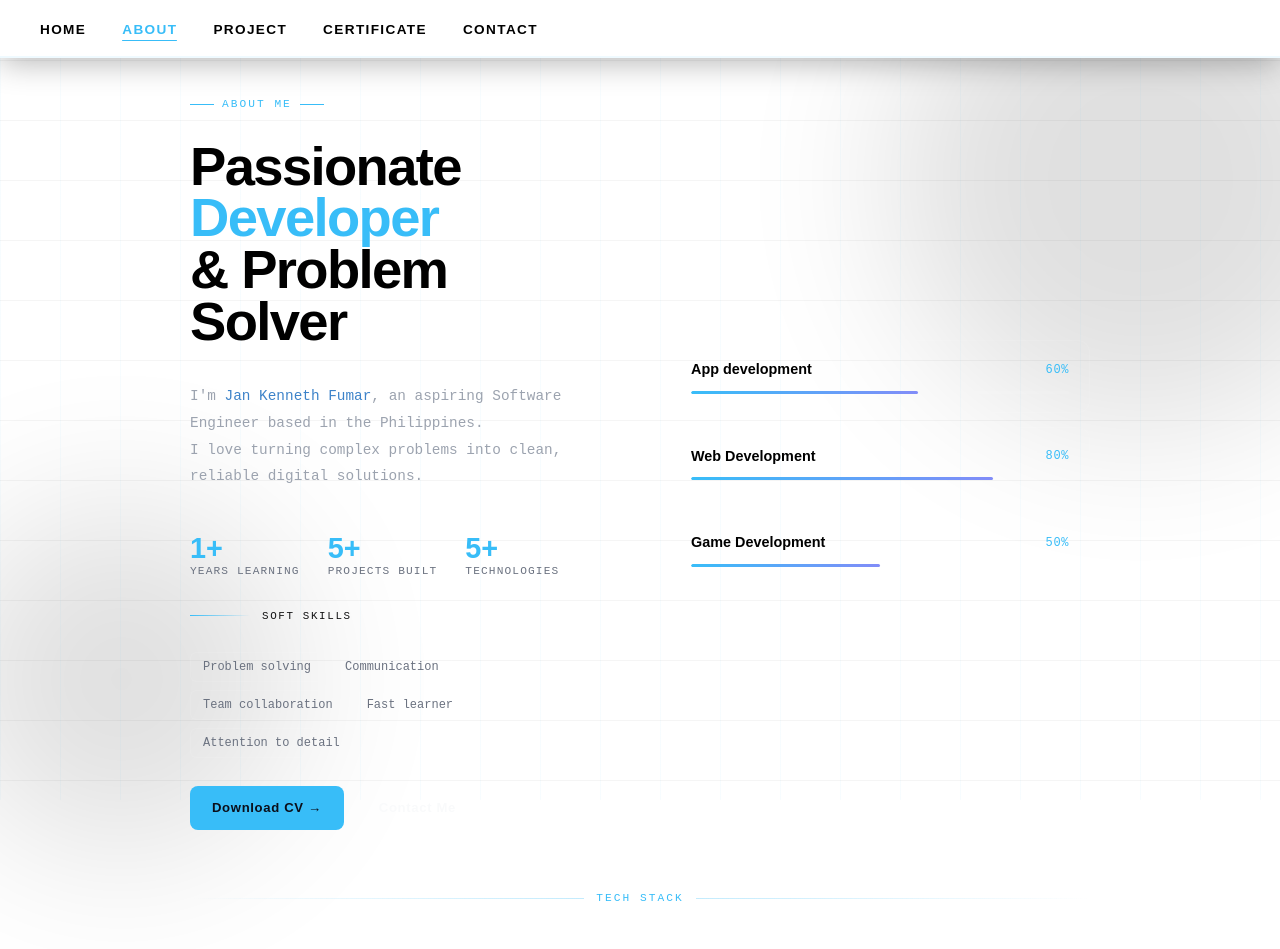
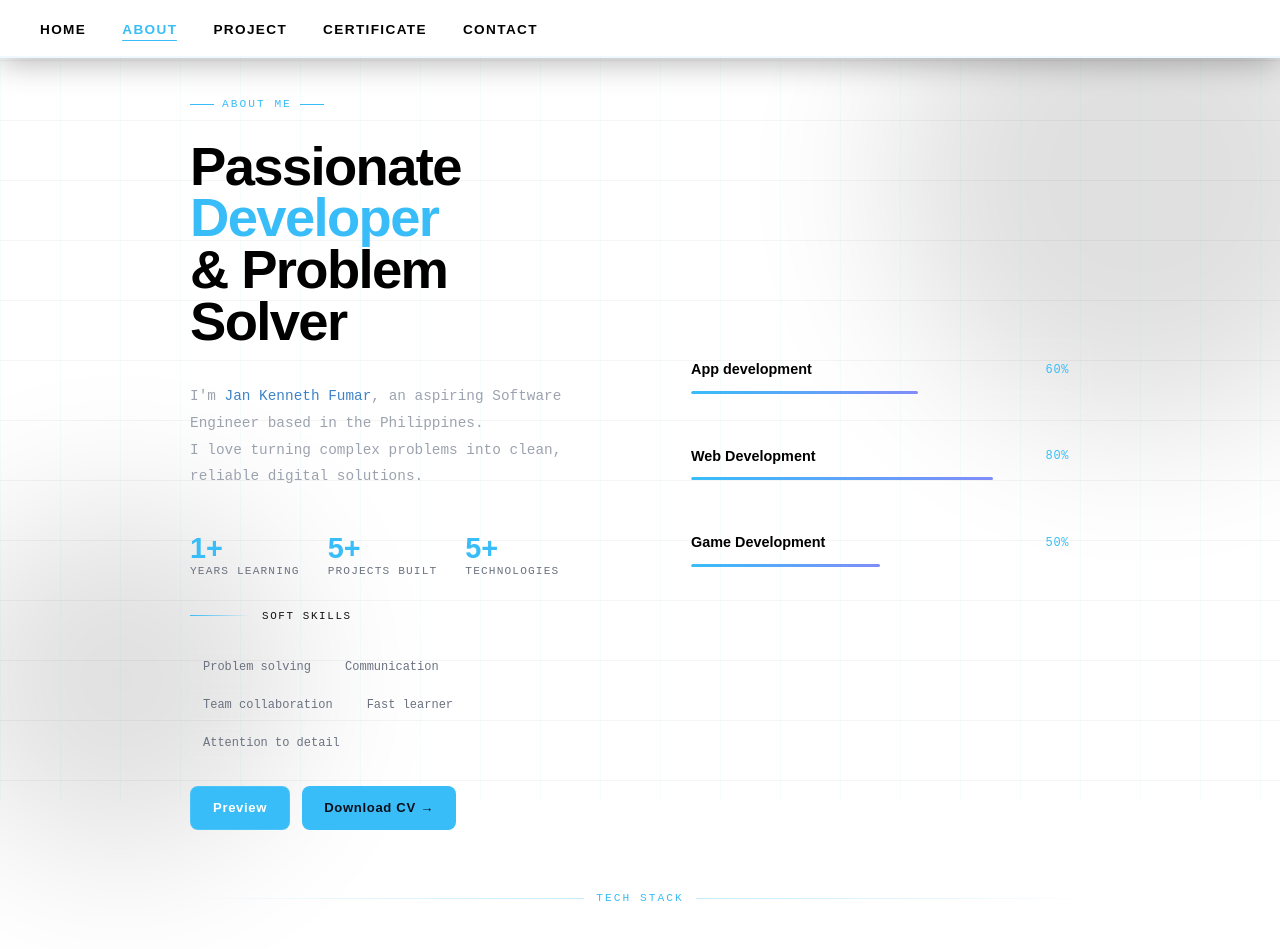
Before and after one commit to Kenezu17/Personal-website, a React (Vite) app: page /about in a window 1280 px wide. Shown: the top 949 px of the page. Built offline with nearby package versions, Linux system fonts and the light colour scheme; grey boxes are pictures that could not be loaded.

Commit message:
upload the cv

```diff
--- a/src/index.css
+++ b/src/index.css
@@ -357,8 +357,8 @@
   .about-btn { display:inline-flex;align-items:center;gap:8px;padding:11px 22px;border-radius:8px;font-family:'Syne',sans-serif;font-weight:700;font-size:0.82rem;letter-spacing:0.05em;cursor:pointer;transition:all 0.22s;text-decoration:none;border:none; }
   .about-btn-primary { background:#38bdf8;color:#0b0f1a; }
   .about-btn-primary:hover { background:#7dd3fc;transform:translateY(-2px); }
-  .about-btn-ghost { background:transparent;color:#F9FAFB;border:1px solid rgba(255,255,255,0.1); }
-  .about-btn-ghost:hover { border-color:rgba(255,255,255,0.25);background:rgba(255,255,255,0.04);transform:translateY(-2px); }
+  .about-btn-ghost { background:#38bdf8;color:#ffffff;border:1px solid rgba(255,255,255,0.1); }
+  .about-btn-ghost:hover {background:#7dd3fc; transform: translateY(-2px); }
 
   .about-right { display:flex;flex-direction:column;gap:14px;animation:fadeUp 0.7s 0.4s ease both; }
   .skill-card { background:rgba(255,255,255,0.03);border:1px solid rgba(255,255,255,0.07);border-radius:12px;padding:18px 20px;transition:all 0.25s; }
--- a/src/page/aboutpage.jsx
+++ b/src/page/aboutpage.jsx
@@ -53,8 +53,8 @@ const navigate = useNavigate()
           </div>
 
           <div className="cta-row">
-            <a href="#" className="about-btn about-btn-primary">Download CV →</a>
-            <a onClick={() => navigate('/contact')} className="about-btn about-btn-ghost">Contact Me</a>
+            <a href='/jan_kenneth_fumar_resume.pdf' rel='noopener noreferrer' target='_blank' className="about-btn about-btn-ghost ">Preview</a>
+            <a href="/jan_kenneth_fumar_resume.pdf" download="Jan_Kenneth_Fumar_CV.pdf" className="about-btn about-btn-primary">Download CV →</a>
           </div>
         </div>
 
--- a/src/page/homepage.jsx
+++ b/src/page/homepage.jsx
@@ -15,8 +15,8 @@ export default function Home() {
       <div className="fixed inset-0 pointer-events-none z-0 grid-lines" />
 
       {/* Orbs */}
-      <div className="fixed rounded-full blur-[80px] opacity-[0.18] w-[500px] h-[400px] bg-[#000000] top-[100px] -left-[150px]" />
-      <div className="fixed rounded-full blur-[80px] opacity-[0.18] w-[400px] h-[400px] bg-[#000000] -bottom-[100px] -right-[100px]" />
+      <div className="fixed rounded-full blur-[80px] opacity-[0.18] w-[500px] h-[400px] bg-[#8b8cce] top-[100px] -left-[150px]" />
+      <div className="fixed rounded-full blur-[80px] opacity-[0.18] w-[400px] h-[400px] bg-[#828ad8] -bottom-[100px] -right-[100px]" />
 
       {/* Content */}
       <div className=" relative z-10 max-w-7xl mx-auto px-6 py-10 flex flex-col lg:flex-row items-center justify-between gap-10">
```
Also changed, not shown: 1 other file (tests, documents, lock files or other folders).
